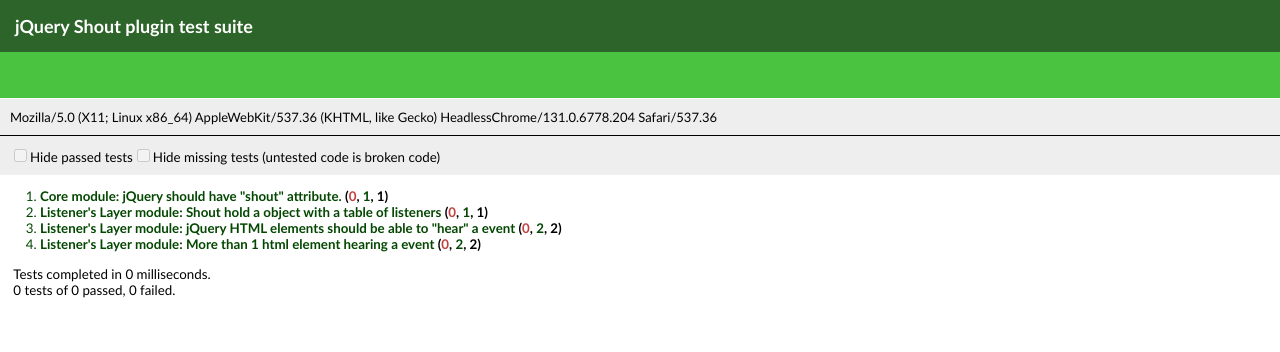
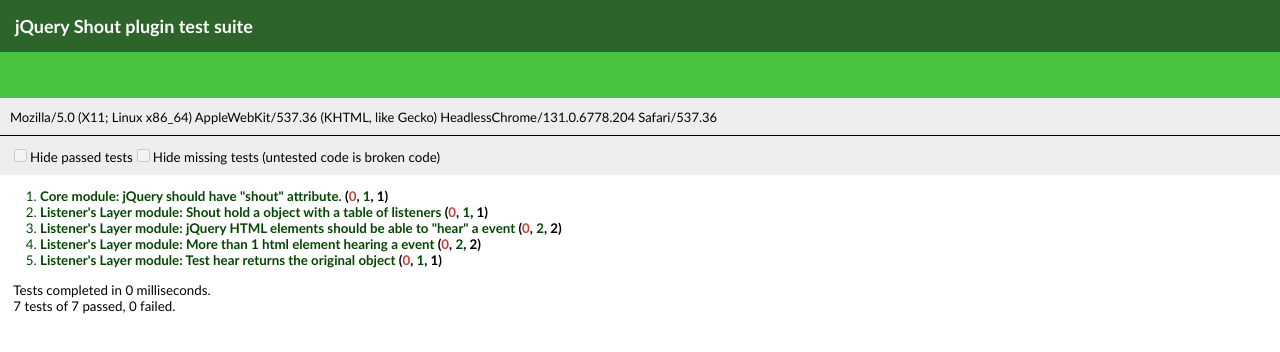
Before and after one commit to gabrielfalcao/jquery-shout, a plain HTML site: page tests.html in a window 1280 px wide. Drawn offline with Linux system fonts and the light colour scheme.

Commit message:
hear returns the original object

```diff
--- a/jquery.shout.js
+++ b/jquery.shout.js
@@ -15,6 +15,8 @@
         var list = jQuery.shout.registry[eventName];
         if (!list)
             jQuery.shout.registry[eventName] = [];
+
         jQuery.shout.registry[eventName].push(messageCallback);
+        return this;
     }
 });
--- a/test.jquery-shout.js
+++ b/test.jquery-shout.js
@@ -65,6 +65,12 @@
                  equals($.shout.registry['event-2'][0], callback1);
                  equals($.shout.registry['event-2'][1], callback2);
         });
+       test("Test hear returns the original object", function() {
+                var dummyCallback = function (data) {};
+                var $element = $("#top-message");
+                expect(1);
+                equals($element.hear("event-3", dummyCallback), $element);
+        });
 
     }
 }
--- a/tests.html
+++ b/tests.html
@@ -11,9 +11,12 @@
     <link rel="stylesheet" href="sandbox.css" type="text/css" media="screen" />
     <script type="text/javascript">
       $(document).ready(function(){
+      /*
           ShowMessage("Will run all jQuery shout tests after this message!", 3000, function (){
               ShoutTests.run();
           });
+      */
+      ShoutTests.run();
       });
     </script>
   </head>
```
